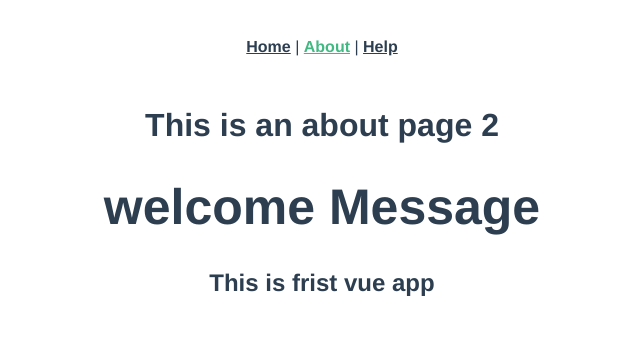
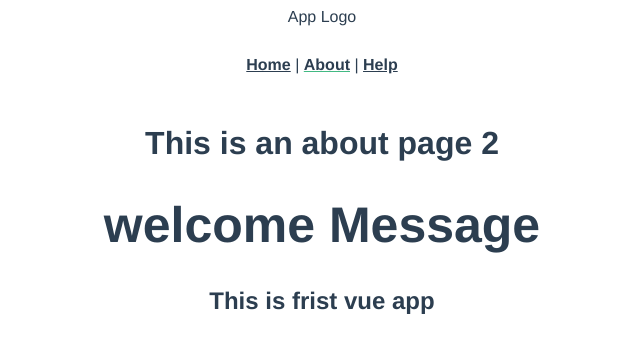
Before and after one commit to nawaf-m-asag/frist, a Vue app: page /about in a window 1280 px wide. Shown: the top 352 px of the page, without its empty margins (318-958 px from the left). Built offline with nearby package versions, Linux system fonts and the light colour scheme.

Commit message:
AppHeader Router

```diff
--- a/src/App.vue
+++ b/src/App.vue
@@ -1,12 +1,17 @@
 <template>
-  <div id="nav">
-    <router-link to="/">Home</router-link> |
-    <router-link to="/about">About</router-link> |
-     <router-link to="/help">Help</router-link>
-  </div>
+  <app-header/>
   <router-view />
 </template>
 
+<script>
+import AppHeader from '@/components/AppHeader.vue'
+export default {
+  name:"app",
+  components:{
+    AppHeader
+  }
+}
+</script>
 <style lang="scss">
 #app {
   font-family: Avenir, Helvetica, Arial, sans-serif;
--- /dev/null
+++ b/src/components/AppHeader.vue
@@ -0,0 +1,15 @@
+<template>
+    <div class="logo">App Logo</div>
+    <div class="header">
+        <div id="nav">
+            <router-link to="/" tag="li" exact><a>Home</a></router-link> |
+            <router-link to="/about"  tag="li"><a>About</a></router-link> |
+            <router-link to="/help"  tag="li" replace><a>Help</a></router-link>
+        </div>
+    </div>
+</template>
+<script>
+export default {
+    name:"AppHeader"
+}
+</script>
```
